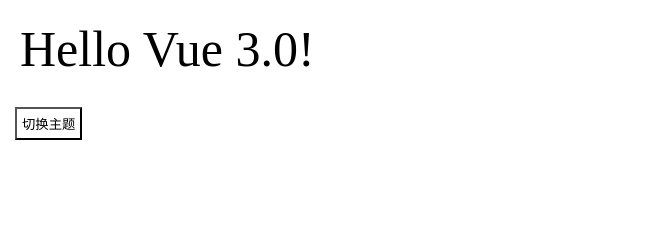
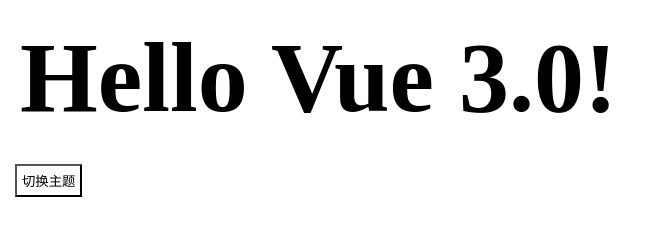
Before and after one commit to Muieay/Merrily, a plain HTML site: page 黑夜白天/index.html in a window 1280 px wide. Shown: the whole page, without its empty margins (0-657 px from the left). Drawn offline with nearby package versions, Linux system fonts and the light colour scheme.

Commit message:
Update index.html

```diff
--- a/黑夜白天/index.html
+++ b/黑夜白天/index.html
@@ -13,12 +13,10 @@
             --background-color: white;
             --text-color: black;
         }
-
         :root.dark-theme {
             --background-color: black;
             --text-color: white;
         }
-
         * {
             background-color: var(--background-color);
             color: var(--text-color);
@@ -33,8 +31,7 @@
 
     <body>
         <div id="app">
-            <p>{{message}}</p>
-
+            <h1>{{message}}</h1>
             <button @click="toggleTheme">切换主题</button>
         </div>
 
```
